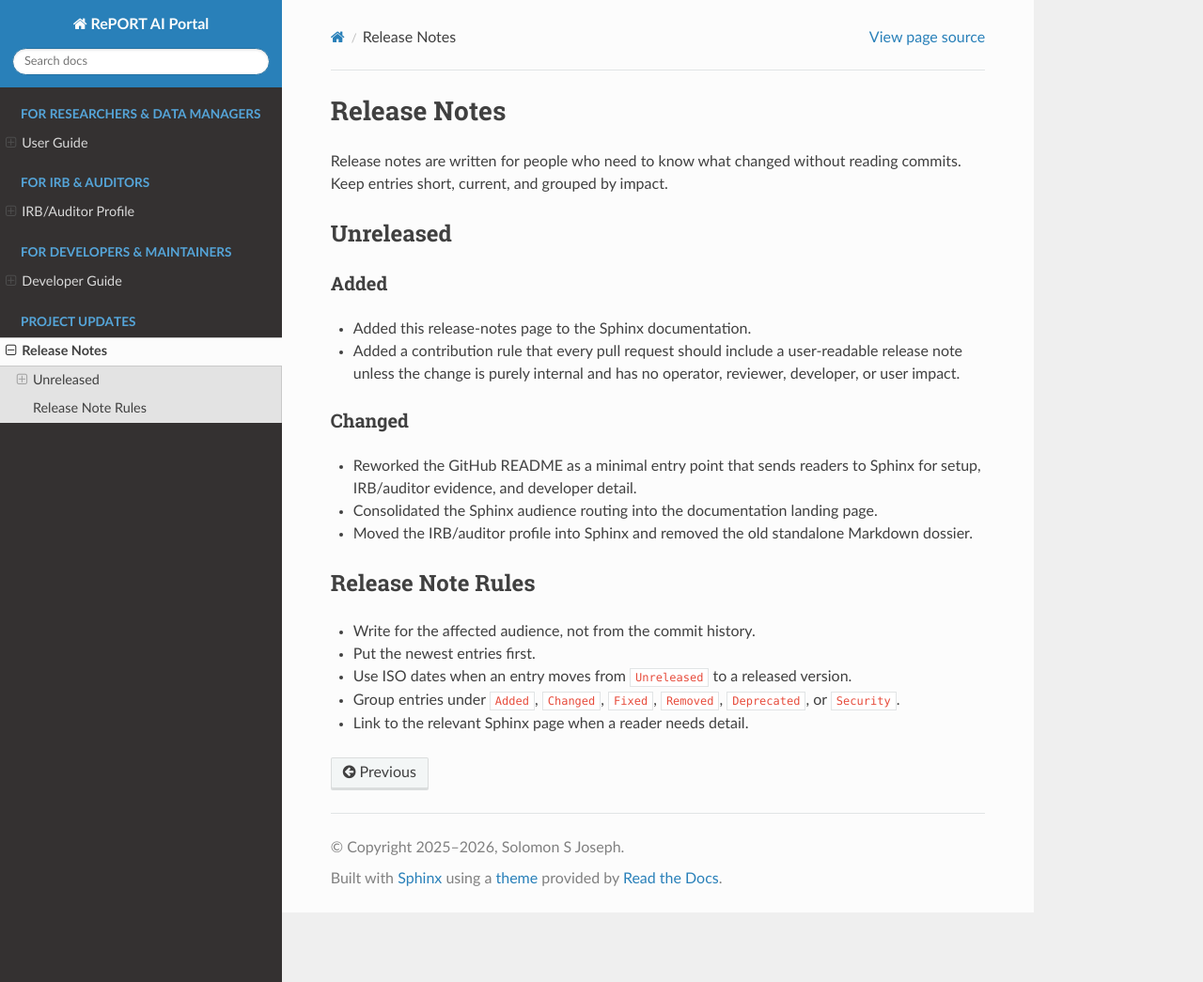
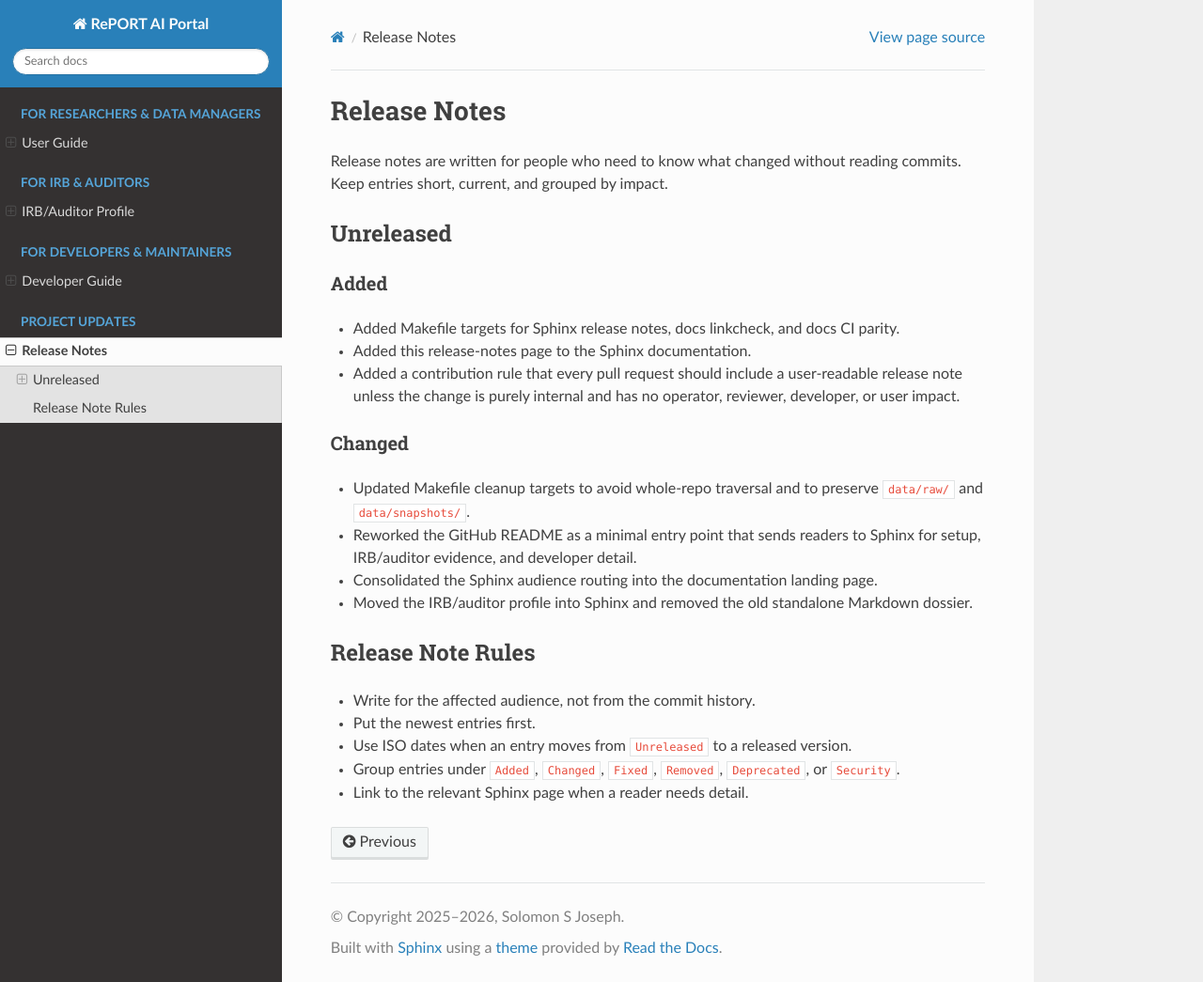
Before and after one commit to solomonsjoseph/RePORT-AI-Portal, a Sphinx documentation site: the page built from docs/sphinx/release_notes.rst, in a window 1280 px wide and 1045 px high. Shown: the whole window at 94% size. Built offline with Sphinx 7.4.7 and the Read the Docs theme 3.1.0, drawn with Linux system fonts in a browser that asks for light colours.

Commit message:
chore: update Makefile docs targets

```diff
--- a/docs/sphinx/release_notes.rst
+++ b/docs/sphinx/release_notes.rst
@@ -11,6 +11,8 @@ Unreleased
 Added
 ~~~~~
 
+* Added Makefile targets for Sphinx release notes, docs linkcheck, and
+  docs CI parity.
 * Added this release-notes page to the Sphinx documentation.
 * Added a contribution rule that every pull request should include a
   user-readable release note unless the change is purely internal and
@@ -19,6 +21,8 @@ Added
 Changed
 ~~~~~~~
 
+* Updated Makefile cleanup targets to avoid whole-repo traversal and to
+  preserve ``data/raw/`` and ``data/snapshots/``.
 * Reworked the GitHub README as a minimal entry point that sends readers
   to Sphinx for setup, IRB/auditor evidence, and developer detail.
 * Consolidated the Sphinx audience routing into the documentation
```
Also changed, not shown: 3 other files.
